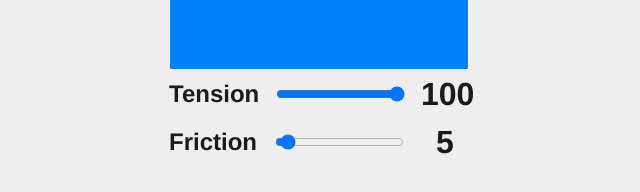
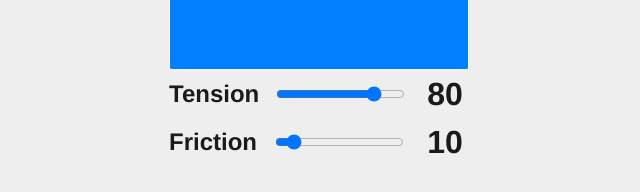
Before and after one commit to kristoferjoseph/rebounding, a website with bundled scripts: page index.html in a window 1280 px wide. Shown: the part 322-514 px from the top of the page, without its empty margins (321-961 px from the left). Built offline with nearby package versions, Linux system fonts and the light colour scheme.

Commit message:
Updating default tension and friction values

```diff
--- a/index.html
+++ b/index.html
@@ -15,13 +15,13 @@
   <div class="controls">
     <div class="controls-container">
       <label class="label" for="tension">Tension</label>
-        <input class="tension-input input" value="100" type="range" name="tension" min="0" max="100">
-        <output class="tension-output output" value="100" name="tension-output">100</output>
+        <input class="tension-input input" value="80" type="range" name="tension" min="0" max="100">
+        <output class="tension-output output" value="80" name="tension-output">80</output>
       </div>
     <div class="controls-container">
       <label class="label" for="friction">Friction</label>
-      <input class="friction-input input" value="5" type="range" name="friction" min="0" max="100">
-      <output class="friction-output output" value="5" name="friction-output">5</output>
+      <input class="friction-input input" value="10" type="range" name="friction" min="0" max="100">
+      <output class="friction-output output" value="10" name="friction-output">10</output>
   </div>
 
   <script src="bundle.js"></script>
```
